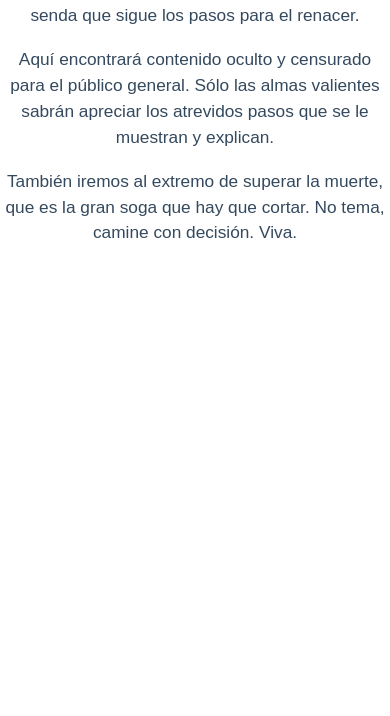
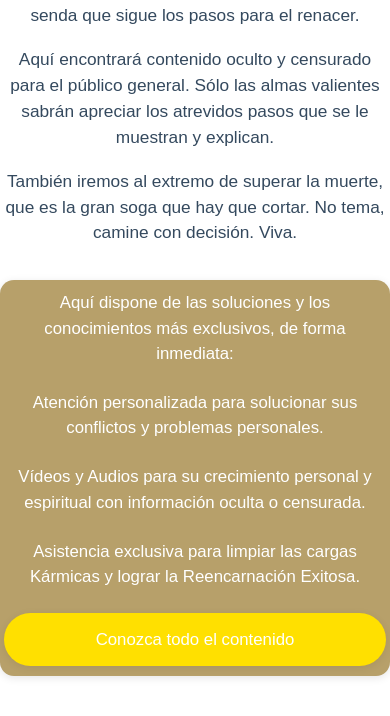
Before and after one commit to orbimatrix/Conscious-path, a Next.js app: page / in a window 390 px wide. Shown: the part 926-1642 px from the top of the page. Built offline with nearby package versions, Linux system fonts and the light colour scheme.

Commit message:
Add ExclusiveContentSection component and corresponding styles in globals.css to enhance layout and mobile responsiveness.

```diff
--- /dev/null
+++ b/src/app/components/ExclusiveContentSection.tsx
@@ -0,0 +1,13 @@
+import React from "react";
+
+export default function ExclusiveContentSection() {
+  return (
+    <section className="exclusive-content-section">
+      <p>Aquí dispone de las soluciones y los conocimientos más  exclusivos, de forma inmediata:</p>
+      <p>Atención personalizada para solucionar sus conflictos y problemas personales.</p>
+      <p>Vídeos y Audios para su crecimiento personal y espiritual con información oculta o censurada.</p>
+      <p>Asistencia exclusiva para limpiar las cargas Kármicas y lograr la Reencarnación Exitosa.</p>
+      <button className="exclusive-content-btn">Conozca todo el contenido</button>
+    </section>
+  );
+}
--- a/src/app/globals.css
+++ b/src/app/globals.css
@@ -331,3 +331,56 @@ body {
     margin-bottom: 18px;
   }
 }
+
+.exclusive-content-section {
+  background: #b7a06a;
+  border-radius: 14px;
+  max-width: 1200px;
+  margin: 48px auto 0 auto;
+  padding: 32px 12px 32px 12px;
+  box-shadow: 0 2px 8px rgba(0,0,0,0.10);
+  color: #fff;
+  font-size: 1.25rem;
+  font-weight: 400;
+  text-align: center;
+}
+
+.exclusive-content-section p {
+  margin-bottom: 24px;
+}
+
+.exclusive-content-btn {
+  display: block;
+  width: 90%;
+  max-width: 400px;
+  margin: 32px auto 0 auto;
+  background: #ffe000;
+  color: #fff;
+  font-size: 1.3rem;
+  font-weight: 400;
+  border: none;
+  border-radius: 32px;
+  padding: 18px 0;
+  box-shadow: 0 2px 8px rgba(0,0,0,0.08);
+  cursor: pointer;
+  transition: background 0.2s;
+}
+
+.exclusive-content-btn:hover {
+  background: #ffd600;
+}
+
+@media (max-width: 600px) {
+  .exclusive-content-section {
+    max-width: 100vw;
+    padding: 10px 1vw 10px 1vw;
+    font-size: 1.05rem;
+    margin-top: 24px;
+  }
+  .exclusive-content-btn {
+    width: 100%;
+    font-size: 1.05rem;
+    padding: 14px 0;
+    margin-top: 18px;
+  }
+}
--- a/src/app/page.tsx
+++ b/src/app/page.tsx
@@ -3,6 +3,7 @@ import CarouselSection from "./components/CarouselSection";
 import ConsciousLifeSection from "./components/ConsciousLifeSection";
 import PathAwakeningSection from "./components/PathAwakeningSection";
 import PortalIntroSection from "./components/PortalIntroSection";
+import ExclusiveContentSection from "./components/ExclusiveContentSection";
 
 export default function Page() {
   return (
@@ -11,6 +12,7 @@ export default function Page() {
       <ConsciousLifeSection />
       <PathAwakeningSection />
       <PortalIntroSection />
+      <ExclusiveContentSection />
       <div className="font-sans grid grid-rows-[20px_1fr_20px] items-center justify-items-center min-h-screen p-8 pb-20 gap-16 sm:p-20">
       </div>
     </div>
```
